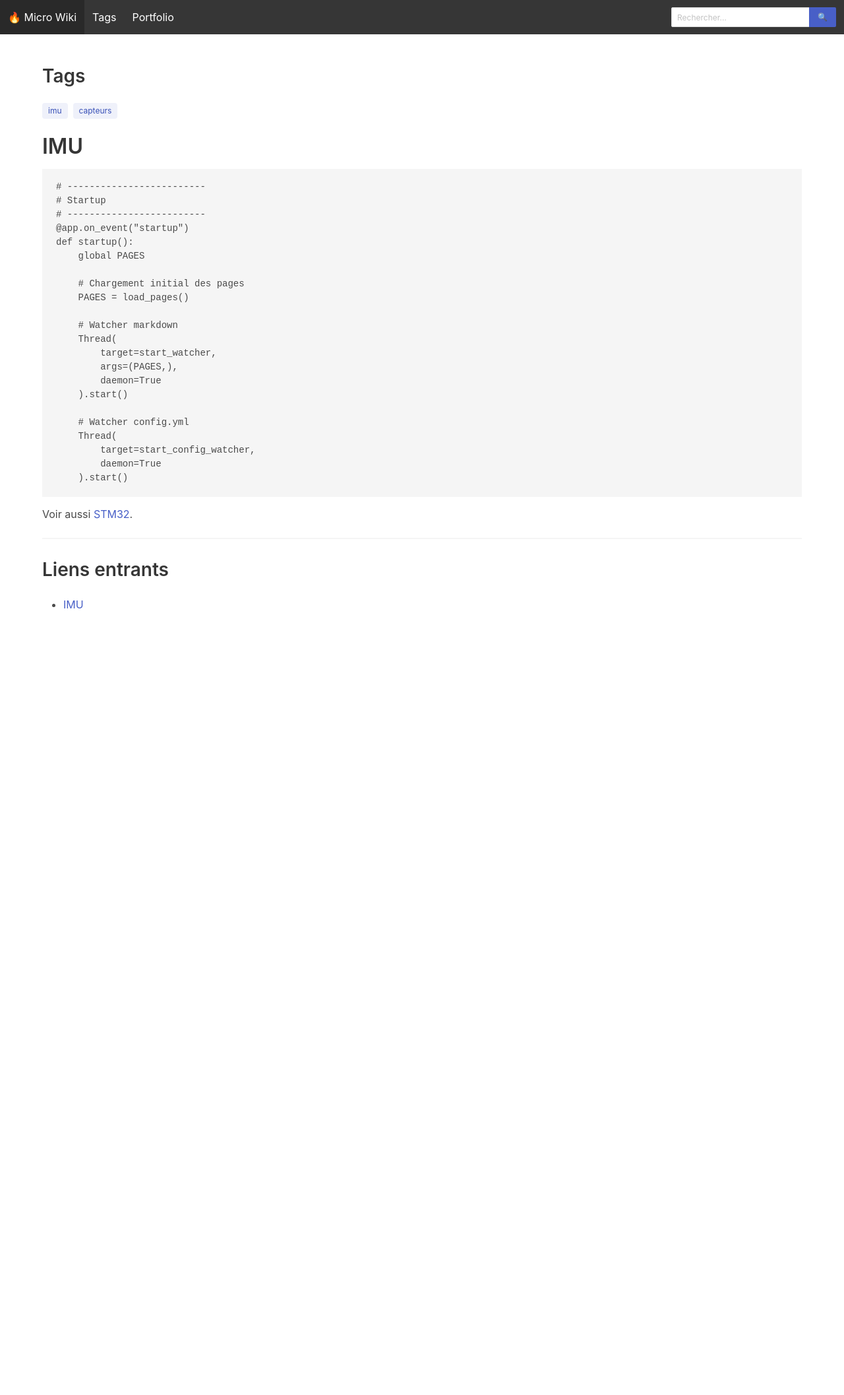
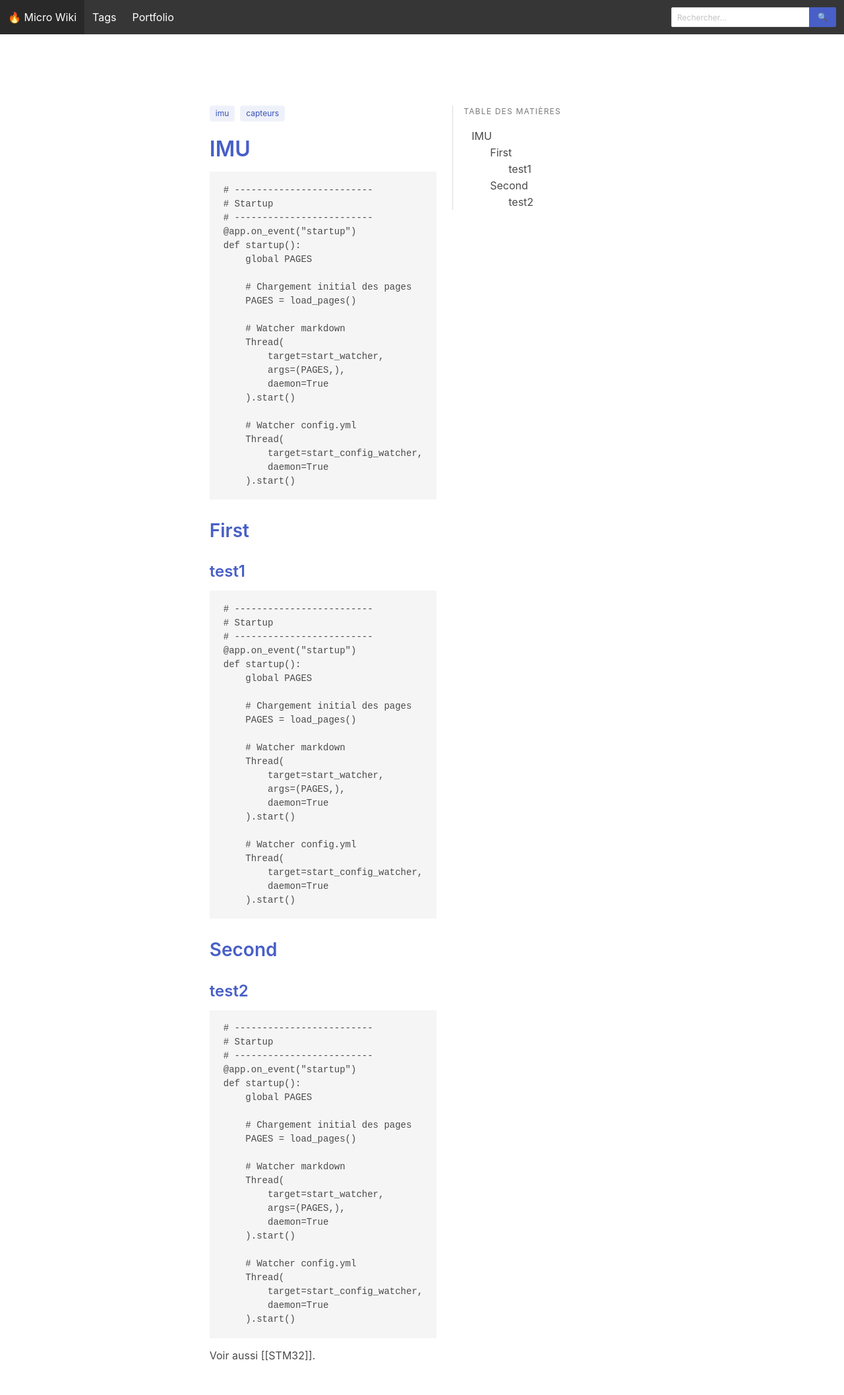
Before and after one commit to Polo-Wolo/micro_wiki, a FastAPI app: page /page/imu in a window 1280 px wide. Shown: the whole page at 66% size. Before the commit the page ends 976 px from the top, so only its background shows below. Run offline with FastAPI, Linux system fonts and the light colour scheme; some libraries are stand-ins or nearby versions.

Commit message:
Working on page.html  TOC

````diff
--- a/app/main.py
+++ b/app/main.py
@@ -3,6 +3,8 @@ from fastapi.responses import HTMLResponse
 from fastapi.templating import Jinja2Templates
 from fastapi.staticfiles import StaticFiles
 from threading import Thread
+import markdown
+from markdown.extensions.toc import TocExtension
 import markdown
 import re
 
@@ -93,13 +95,19 @@ def page(slug: str, request: Request):
     if not page:
         return HTMLResponse("Page introuvable", status_code=404)
 
-    content = render_wikilinks(page.content)
-    html = markdown.markdown(
-        content,
-        extensions=["fenced_code", "tables"]
+    # Markdown avec TOC
+    md = markdown.Markdown(
+        extensions=[
+            "fenced_code",
+            "tables",
+            TocExtension(anchorlink=True)
+        ]
     )
 
-    backlinks = [PAGES[s] for s in page.backlinks]
+    html = md.convert(page.content)
+
+    # TOC générée par l'extension
+    toc = getattr(md, "toc_tokens", None)
 
     return templates.TemplateResponse(
         "page.html",
@@ -107,7 +115,7 @@ def page(slug: str, request: Request):
             request,
             page=page,
             html=html,
-            backlinks=backlinks,
+            toc=toc,
             title=page.title
         )
     )
--- /dev/null
+++ b/notes/file_management.md
@@ -0,0 +1,99 @@
+---
+title: Python File management
+section: Code
+tags: [python, file, management]
+---
+
+# Read/Write Files
+
+## Text File
+
+To read/write to a file in Python, you will want to use the `with` statement, which will close the file for you after you are done, managing the available resources for you.
+
+### Reading
+
+
+```python
+with open('filename.txt') as file:
+    content = file.read()
+```
+
+You can also iterate through the file line by line:
+
+```python
+with open('filename.txt') as file:
+    for line in file:
+        print(line, end='')
+```
+
+### Writing
+
+```python
+with open('filename.txt', 'w') as file:
+    file.write('Hello world!\n')
+```
+
+## JSON
+
+### Reading
+
+```python
+import json
+
+with open("filename.json", "r") as file:
+    content = json.load(file)
+```
+
+### Writing
+
+```python
+import json
+
+content = {"name": "Joe", "age": 20}
+with open("filename.json", "w") as file:
+    json.dump(content, file, indent=4)
+```
+
+## TOML
+
+
+### Reading
+
+```python
+import toml
+
+with open("filename.toml") as file:
+    content = toml.load(file)
+```
+
+### Writing
+
+```python
+import toml
+
+content = {"name": "Joe", "age": 20}
+with open("filename.toml", "w") as file:
+    toml.dump(content, file)
+```
+
+## YAML
+
+
+### Reading
+
+```python
+import yaml
+
+with open("filename.yaml") as file:
+    content = yaml.load(file, Loader=yaml.FullLoader)
+```
+
+### Writing
+
+```python
+import yaml
+
+content = {"name": "Joe", "age": 20}
+with open("filename.yaml", "w") as file:
+    yaml.dump(content, file)
+```
--- a/notes/flask.md
+++ b/notes/flask.md
@@ -5,7 +5,7 @@ tags: [python, web, server]
 ---
 
 # Flask
-
+[[STM32]]
 * [Documentation](https://flask.palletsprojects.com/)
 
 Flask is a lightweight Python web framework used for building web applications quickly and easily. It provides a minimalistic and flexible approach to web development, and is often used for small to medium-sized web applications and prototypes.
--- a/notes/imu.md
+++ b/notes/imu.md
@@ -31,5 +31,57 @@ def startup():
         daemon=True
     ).start()
 ```
+## First
+### test1
+```python
+# -------------------------
+# Startup
+# -------------------------
+@app.on_event("startup")
+def startup():
+    global PAGES
 
+    # Chargement initial des pages
+    PAGES = load_pages()
+
+    # Watcher markdown
+    Thread(
+        target=start_watcher,
+        args=(PAGES,),
+        daemon=True
+    ).start()
+
+    # Watcher config.yml
+    Thread(
+        target=start_config_watcher,
+        daemon=True
+    ).start()
+```
+
+## Second
+### test2
+```python
+# -------------------------
+# Startup
+# -------------------------
+@app.on_event("startup")
+def startup():
+    global PAGES
+
+    # Chargement initial des pages
+    PAGES = load_pages()
+
+    # Watcher markdown
+    Thread(
+        target=start_watcher,
+        args=(PAGES,),
+        daemon=True
+    ).start()
+
+    # Watcher config.yml
+    Thread(
+        target=start_config_watcher,
+        daemon=True
+    ).start()
+```
 Voir aussi [[STM32]].
--- a/static/style.css
+++ b/static/style.css
@@ -0,0 +1,24 @@
+.content img {
+    max-width: 100%;
+    /* Markdown responsive */
+}
+
+.toc .menu {
+    border-left: 1px solid #dbdbdb;
+    padding-left: 1em;
+}
+.toc .menu-list {
+    list-style-type: none;
+    margin: 1em 0;
+}
+
+.toc .menu-list a {
+    padding: 0.15em 0.25em;
+}
+
+.toc .menu ul ul,
+.toc .menu ul li {
+    margin: 0 0.5em;
+    list-style-type: none;
+    border-left: none;
+}
--- a/templates/base.html
+++ b/templates/base.html
@@ -1,16 +1,17 @@
 <!doctype html>
 <html lang="fr">
+
 <head>
   <meta charset="utf-8">
   <title>{{ title }}</title>
 
   <meta name="viewport" content="width=device-width, initial-scale=1">
 
-  <link
-  rel="stylesheet"
-  href="https://cdn.jsdelivr.net/npm/bulma@0.9.4/css/bulma.min.css">
+  <link rel="stylesheet" href="https://cdn.jsdelivr.net/npm/bulma@0.9.4/css/bulma.min.css">
+  <link rel="stylesheet" href="{{ url_for('static', path='style.css') }}">
 
 </head>
+
 <body>
   <script src="{{ url_for('static', path='script.js') }}"></script>
 
--- a/templates/page.html
+++ b/templates/page.html
@@ -1,26 +1,46 @@
 {% extends "base.html" %}
+
 {% block content %}
-<h2 class="title">Tags</h2>
+<div class="columns is-centered mt-6">
 
-<div class="tags">
+  <!-- Contenu principal -->
+  <div class="column is-narrow" style="max-width: 800px;">
+    {% if page.tags %}
+    <div class="tags mb-4">
       {% for t in page.tags %}
-    <a class="tag is-link is-light" href="/tags/{{ t }}">
-      {{ t }}
-    </a>
+      <a class="tag is-link is-light mr-2" href="/tags/{{ t }}">{{ t }}</a>
       {% endfor %}
     </div>
+    {% endif %}
 
     <div class="content">
       {{ html | safe }}
     </div>
+  </div>
 
-{% if backlinks %}
-<hr>
-<h2 class="subtitle">Liens entrants</h2>
+  <!-- TOC -->
+  {% if toc %}
+  <div class="toc column is-narrow" style="width: 300px;">
+    <aside class="menu" style="position: sticky; top: 1rem;">
+      <p class="menu-label font-weight-bold">Table des matières</p>
+      <ul class="menu-list">
+        {% macro render_toc(items) %}
+        {% for item in items %}
+        <li>
+          <a href="#{{ item.id }}">{{ item.name }}</a>
+          {% if item.children %}
           <ul>
-  {% for p in backlinks %}
-  <li><a href="{{ base_url }}page/{{ page.slug }}.html">{{ page.title }}</a></li>
-  {% endfor %}
+            {{ render_toc(item.children) }}
           </ul>
           {% endif %}
+        </li>
+        {% endfor %}
+        {% endmacro %}
+        {{ render_toc(toc) }}
+      </ul>
+    </aside>
+  </div>
+  {% endif %}
+
+</div>
 {% endblock %}
````
Also changed, not shown: other parts of templates/base.html (+5 -13 lines). Lines whose indentation alone changed are shown as unchanged.
